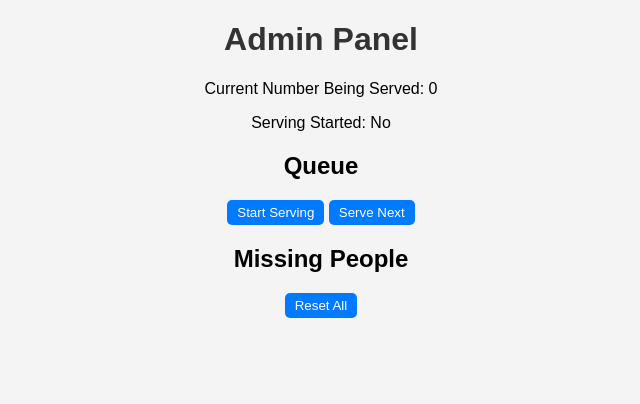
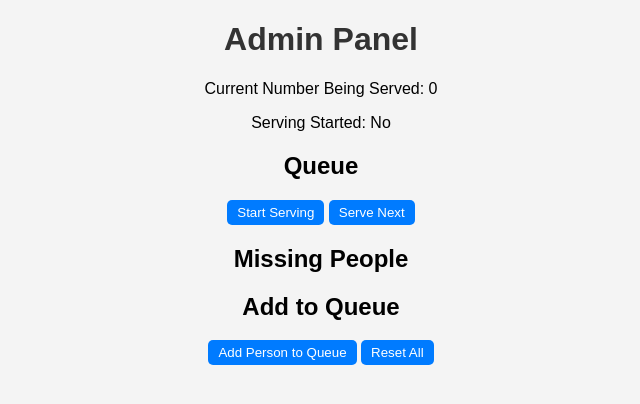
Before and after one commit to Thami-debugger/WCCO, a Flask app: page /admin in a window 1280 px wide. Shown: the top 404 px of the page, without its empty margins (319-959 px from the left). Run offline with Flask 3, Linux system fonts and the light colour scheme.

Commit message:
Add manual queue addition by admin

```diff
--- a/main.py
+++ b/main.py
@@ -122,5 +122,16 @@ def reset():
     serving_started = False
     return redirect(url_for('admin'))
 
+@app.route('/add_to_queue', methods=['POST'])
+def add_to_queue():
+    global queue, global_counter
+    new_number = global_counter
+    global_counter += 1
+    queue.append(new_number)
+    img = qrcode.make(f'{request.host_url}confirm_served/{new_number}')
+    img_path = f'static/queue_{new_number}.png'
+    img.save(img_path)
+    return redirect(url_for('admin'))
+
 if __name__ == '__main__':
     app.run(host='0.0.0.0', port=int(os.environ.get('PORT', 5000)), debug=os.getenv('FLASK_DEBUG', 'False').lower() in ['true', '1'])
--- a/templates/admin.html
+++ b/templates/admin.html
@@ -28,6 +28,12 @@
         <li>{{ number }} <form action="{{ url_for('confirm_served', number=number) }}" method="GET" style="display:inline;"><button type="submit">Confirm Served</button></form></li>
         {% endfor %}
     </ul>
+
+    <h2>Add to Queue</h2>
+    <form action="{{ url_for('add_to_queue') }}" method="POST">
+        <button type="submit">Add Person to Queue</button>
+    </form>
+
     <form action="{{ url_for('reset') }}" method="POST">
         <button type="submit">Reset All</button>
     </form>
```
Also changed, not shown: static/queue_1.png (added).
